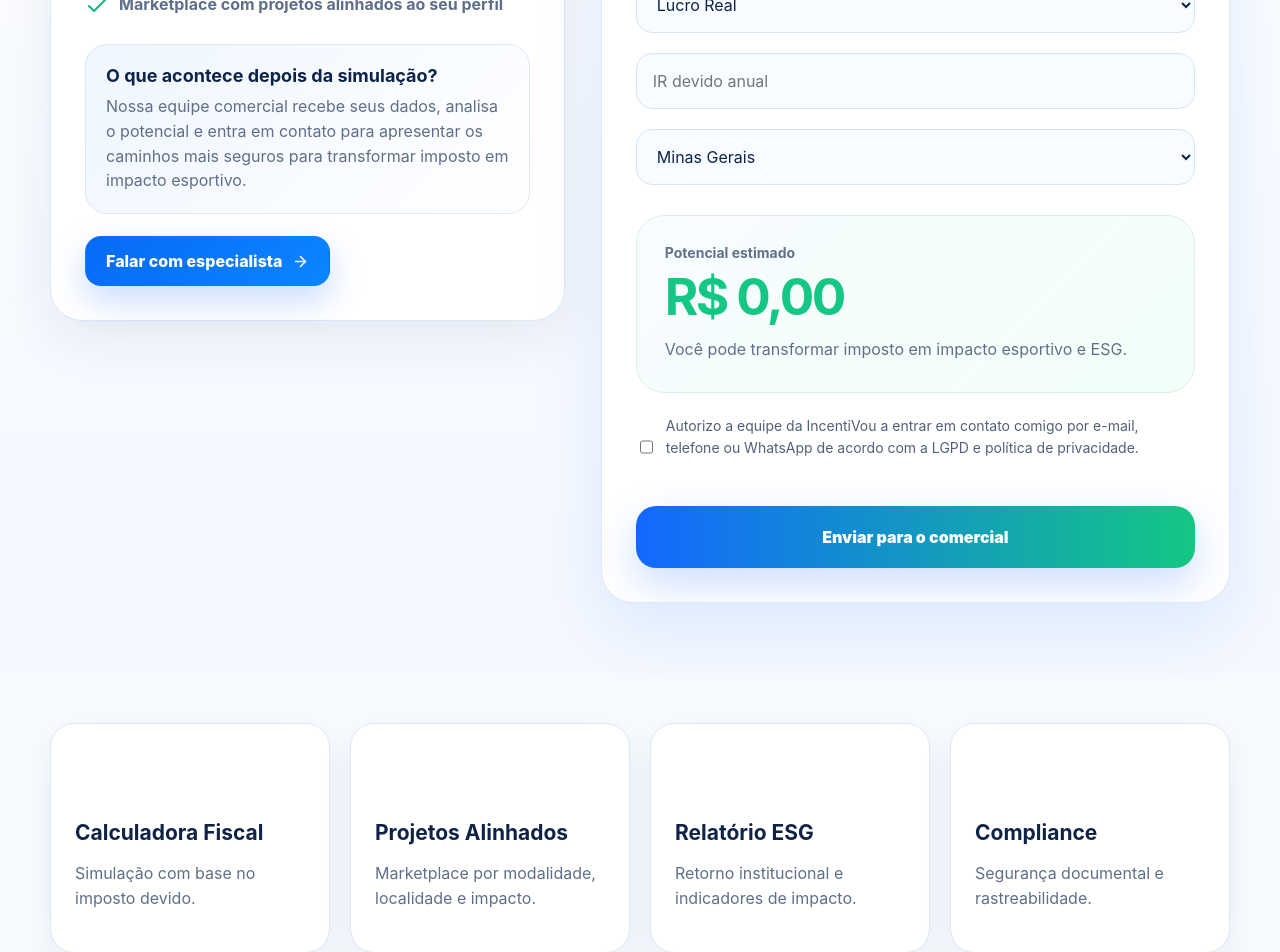
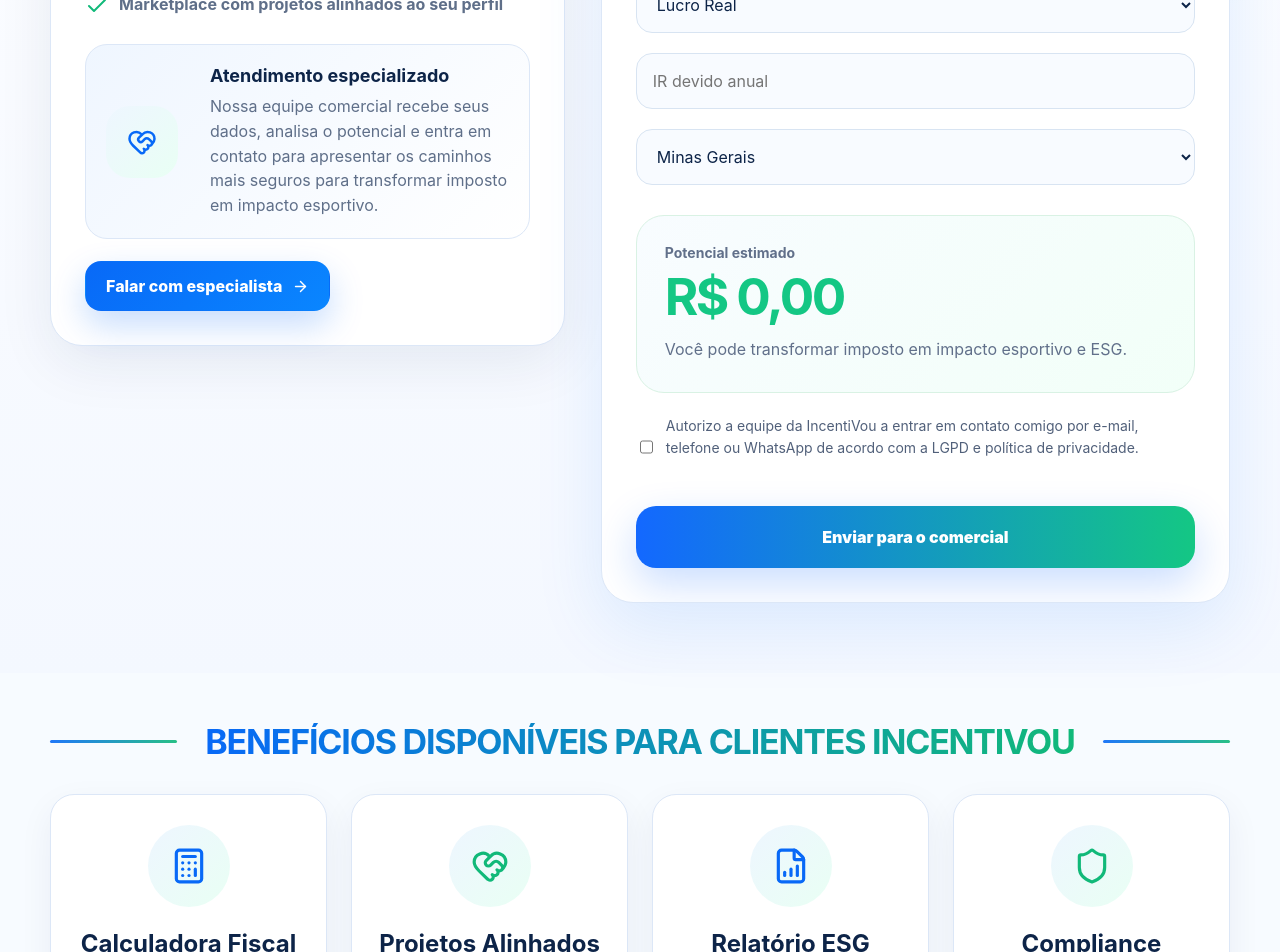
Before and after one commit to Brunoleoguilherme/incentivou-site, a Next.js app: page /empresas in a window 1280 px wide. Shown: the part 760-1712 px from the top of the page. Built offline with nearby package versions, Linux system fonts and the light colour scheme.

Commit message:
Ajuste beneficios premium pagina empresas

```diff
--- a/app/empresas/page.js
+++ b/app/empresas/page.js
@@ -13,48 +13,84 @@ import EmpresaSimulator from '@/components/EmpresaSimulator';
 
 export default function Empresas() {
   const recursos = [
-    { Icon: Calculator, t: 'Calculadora Fiscal', d: 'Simulação com base no imposto devido.' },
-    { Icon: HeartHandshake, t: 'Projetos Alinhados', d: 'Marketplace por modalidade, localidade e impacto.' },
-    { Icon: FileBarChart, t: 'Relatório ESG', d: 'Retorno institucional e indicadores de impacto.' },
-    { Icon: Shield, t: 'Compliance', d: 'Segurança documental e rastreabilidade.' },
+    {
+      Icon: Calculator,
+      t: 'Calculadora Fiscal',
+      d: 'Simulação com base no imposto devido.',
+    },
+    {
+      Icon: HeartHandshake,
+      t: 'Projetos Alinhados',
+      d: 'Marketplace por modalidade, localidade e impacto.',
+    },
+    {
+      Icon: FileBarChart,
+      t: 'Relatório ESG',
+      d: 'Retorno institucional e indicadores de impacto.',
+    },
+    {
+      Icon: Shield,
+      t: 'Compliance',
+      d: 'Segurança documental e rastreabilidade.',
+    },
   ];
 
   return (
     <main>
-      <section id="simulador-empresa" className="section empresaPremiumSection">
+      <section
+        id="simulador-empresa"
+        className="section empresaPremiumSection"
+      >
         <div className="container empresaPremiumGrid">
           <div className="empresaPremiumText">
-            <span className="simBadge green">Simulação para empresas</span>
+            <span className="simBadge green">
+              Simulação para empresas
+            </span>
 
-            <h2>Incentivar pode ser simples, seguro e estratégico.</h2>
+            <h2>
+              Incentivar pode ser simples, seguro e estratégico.
+            </h2>
 
             <p className="lead">
-              Descubra quanto sua empresa pode destinar via incentivo fiscal e
-              transformar imposto devido em reputação, ESG e impacto real.
+              Descubra quanto sua empresa pode destinar via
+              incentivo fiscal e transformar imposto devido em
+              reputação, ESG e impacto real.
             </p>
 
             <p>
-              A IncentiVou apoia sua empresa na identificação do potencial de
-              incentivo, seleção de projetos alinhados à marca, acompanhamento
-              de resultados e geração de relatórios claros para comunicação
+              A IncentiVou apoia sua empresa na identificação
+              do potencial de incentivo, seleção de projetos
+              alinhados à marca, acompanhamento de resultados
+              e geração de relatórios claros para comunicação
               institucional.
             </p>
 
             <ul className="clean empresaChecklist">
               {empresaItems.map((item) => (
                 <li key={item}>
-                  <Check color="var(--green-2)" /> {item}
+                  <Check color="var(--green-2)" />
+                  {item}
                 </li>
               ))}
             </ul>
 
-            <div className="empresaInfoBox">
-              <strong>O que acontece depois da simulação?</strong>
-              <p>
-                Nossa equipe comercial recebe seus dados, analisa o potencial e
-                entra em contato para apresentar os caminhos mais seguros para
-                transformar imposto em impacto esportivo.
-              </p>
+            <div className="empresaInfoBox empresaInfoBoxPremium">
+              <div className="empresaInfoIcon">
+                <HeartHandshake size={30} />
+              </div>
+
+              <div>
+                <strong>
+                  Atendimento especializado
+                </strong>
+
+                <p>
+                  Nossa equipe comercial recebe seus dados,
+                  analisa o potencial e entra em contato para
+                  apresentar os caminhos mais seguros para
+                  transformar imposto em impacto esportivo.
+                </p>
+              </div>
             </div>
 
             <Link className="btn primary" href="/contato">
@@ -71,13 +107,25 @@ export default function Empresas() {
 
       <section className="section empresaRecursosSection">
         <div className="container">
-          <div className="cards empresaRecursosGrid">
+          <div className="beneficiosClientesHeader">
+            <span className="beneficiosLine" />
+
+            <h2>
+              BENEFÍCIOS DISPONÍVEIS PARA CLIENTES INCENTIVOU
+            </h2>
+
+            <span className="beneficiosLine" />
+          </div>
+
+          <div className="cards empresaRecursosGrid beneficiosGridPremium">
             {recursos.map(({ Icon, t, d }) => (
-              <div className="card" key={t}>
-                <div className="icon">
-                  <Icon />
+              <div className="card beneficioCardPremium" key={t}>
+                <div className="beneficioIconPremium">
+                  <Icon size={38} />
                 </div>
+
                 <h3>{t}</h3>
+
                 <p>{d}</p>
               </div>
             ))}
--- a/app/globals.css
+++ b/app/globals.css
@@ -1928,3 +1928,219 @@ ul.clean li {
   }
 
 }
+
+.loginPage {
+  min-height: 80vh;
+  display: grid;
+  place-items: center;
+  background:
+    radial-gradient(circle at top right, rgba(39, 223, 143, 0.14), transparent 34%),
+    linear-gradient(180deg, #ffffff 0%, #f4f8ff 100%);
+  padding: 60px 20px;
+}
+
+.loginCard {
+  width: min(460px, 100%);
+  background: white;
+  border: 1px solid var(--line);
+  border-radius: 34px;
+  padding: 38px;
+  box-shadow: 0 24px 70px rgba(8, 105, 247, 0.11);
+}
+
+.loginCard h1 {
+  font-size: 44px;
+  margin: 20px 0 12px;
+  color: var(--navy);
+}
+
+.loginCard p {
+  color: var(--muted);
+  line-height: 1.6;
+  margin-bottom: 26px;
+}
+
+.loginCard input {
+  width: 100%;
+  height: 58px;
+  border-radius: 18px;
+  border: 1px solid #d8e4f2;
+  background: #f8fbff;
+  padding: 0 18px;
+  margin-bottom: 14px;
+  color: var(--navy);
+  outline: none;
+}
+
+.loginCard input:focus {
+  border-color: var(--green-2);
+  box-shadow: 0 0 0 4px rgba(17, 185, 121, 0.1);
+}
+
+.managerPage {
+  min-height: 80vh;
+  padding: 70px 0;
+  background: linear-gradient(180deg, #ffffff, #f4f8ff);
+}
+
+.managerHero,
+.managerGrid {
+  width: min(1180px, calc(100% - 40px));
+  margin: 0 auto;
+}
+
+.managerHero h1 {
+  font-size: 54px;
+  color: var(--navy);
+  margin: 18px 0 12px;
+}
+
+.managerHero p {
+  color: var(--muted);
+  font-size: 18px;
+}
+
+.managerGrid {
+  margin-top: 34px;
+  display: grid;
+  grid-template-columns: repeat(3, 1fr);
+  gap: 22px;
+}
+
+.managerCard {
+  background: white;
+  border: 1px solid var(--line);
+  border-radius: 28px;
+  padding: 30px;
+  box-shadow: 0 18px 55px rgba(11, 42, 86, 0.08);
+}
+
+.managerCard span {
+  color: var(--muted);
+  font-weight: 800;
+}
+
+.managerCard strong {
+  display: block;
+  margin: 14px 0 8px;
+  font-size: 40px;
+  color: var(--green-2);
+}
+
+.managerCard p {
+  color: var(--muted);
+}
+
+/* =======================================================
+   PÁGINA EMPRESAS - BENEFÍCIOS PREMIUM
+======================================================= */
+
+.empresaInfoBoxPremium {
+  display: grid;
+  grid-template-columns: 82px 1fr;
+  align-items: center;
+  gap: 22px;
+}
+
+.empresaInfoIcon {
+  width: 72px;
+  height: 72px;
+  border-radius: 24px;
+  background: linear-gradient(135deg, #eef6ff, #e9fff4);
+  color: var(--blue);
+  display: grid;
+  place-items: center;
+}
+
+.beneficiosClientesHeader {
+  display: grid;
+  grid-template-columns: 1fr auto 1fr;
+  align-items: center;
+  gap: 28px;
+  margin: 0 auto 34px;
+}
+
+.beneficiosClientesHeader h2 {
+  text-align: center;
+  font-size: clamp(24px, 3vw, 34px);
+  line-height: 1.1;
+  letter-spacing: -0.035em;
+  margin: 0;
+  background: linear-gradient(90deg, var(--blue), var(--green-2));
+  -webkit-background-clip: text;
+  background-clip: text;
+  color: transparent;
+  white-space: nowrap;
+}
+
+.beneficiosLine {
+  height: 3px;
+  border-radius: 999px;
+  background: linear-gradient(90deg, var(--blue), var(--green-2));
+  opacity: 0.9;
+}
+
+.beneficiosGridPremium {
+  gap: 24px !important;
+}
+
+.beneficioCardPremium {
+  min-height: 245px;
+  padding: 30px 24px !important;
+  text-align: center;
+  display: flex;
+  flex-direction: column;
+  align-items: center;
+  justify-content: center;
+}
+
+.beneficioIconPremium {
+  width: 82px;
+  height: 82px;
+  border-radius: 999px;
+  display: grid;
+  place-items: center;
+  margin: 0 auto 22px;
+  color: var(--blue);
+  background: linear-gradient(135deg, #eef6ff, #e9fff4);
+}
+
+.beneficioCardPremium:nth-child(even) .beneficioIconPremium {
+  color: var(--green-2);
+}
+
+.beneficioCardPremium h3 {
+  font-size: 24px;
+  margin: 0 0 12px;
+  color: var(--navy);
+}
+
+.beneficioCardPremium p {
+  margin: 0;
+  color: var(--muted);
+  line-height: 1.55;
+  font-size: 16px;
+}
+
+@media (max-width: 900px) {
+  .beneficiosClientesHeader {
+    grid-template-columns: 1fr;
+    gap: 16px;
+  }
+
+  .beneficiosClientesHeader h2 {
+    white-space: normal;
+  }
+
+  .beneficiosLine {
+    width: 100%;
+  }
+
+  .empresaInfoBoxPremium {
+    grid-template-columns: 1fr;
+  }
+
+  .empresaInfoIcon {
+    margin: 0 auto;
+  }
+}
--- a/lib/supabase.js
+++ b/lib/supabase.js
@@ -1,8 +1,37 @@
 import { createClient } from '@supabase/supabase-js';
+
+/*
+|--------------------------------------------------------------------------
+| CLIENT SIDE
+|--------------------------------------------------------------------------
+| Usado no frontend:
+| login, dashboard, formulários etc.
+*/
+
+export const supabase = createClient(
+  process.env.NEXT_PUBLIC_SUPABASE_URL,
+  process.env.NEXT_PUBLIC_SUPABASE_ANON_KEY
+);
+
+/*
+|--------------------------------------------------------------------------
+| SERVER SIDE
+|--------------------------------------------------------------------------
+| Usado em APIs/server actions
+*/
 
 export function createSupabaseServerClient() {
   const url = process.env.NEXT_PUBLIC_SUPABASE_URL;
-  const key = process.env.SUPABASE_SERVICE_ROLE_KEY || process.env.NEXT_PUBLIC_SUPABASE_ANON_KEY;
+
+  const key =
+    process.env.SUPABASE_SERVICE_ROLE_KEY ||
+    process.env.NEXT_PUBLIC_SUPABASE_ANON_KEY;
+
   if (!url || !key) return null;
-  return createClient(url, key, { auth: { persistSession: false } });
+
+  return createClient(url, key, {
+    auth: {
+      persistSession: false,
+    },
+  });
 }
--- /dev/null
+++ b/lib/supabaseClient.js
@@ -0,0 +1,6 @@
+import { createClient } from '@supabase/supabase-js';
+
+export const supabase = createClient(
+  process.env.NEXT_PUBLIC_SUPABASE_URL,
+  process.env.NEXT_PUBLIC_SUPABASE_ANON_KEY
+);
```
